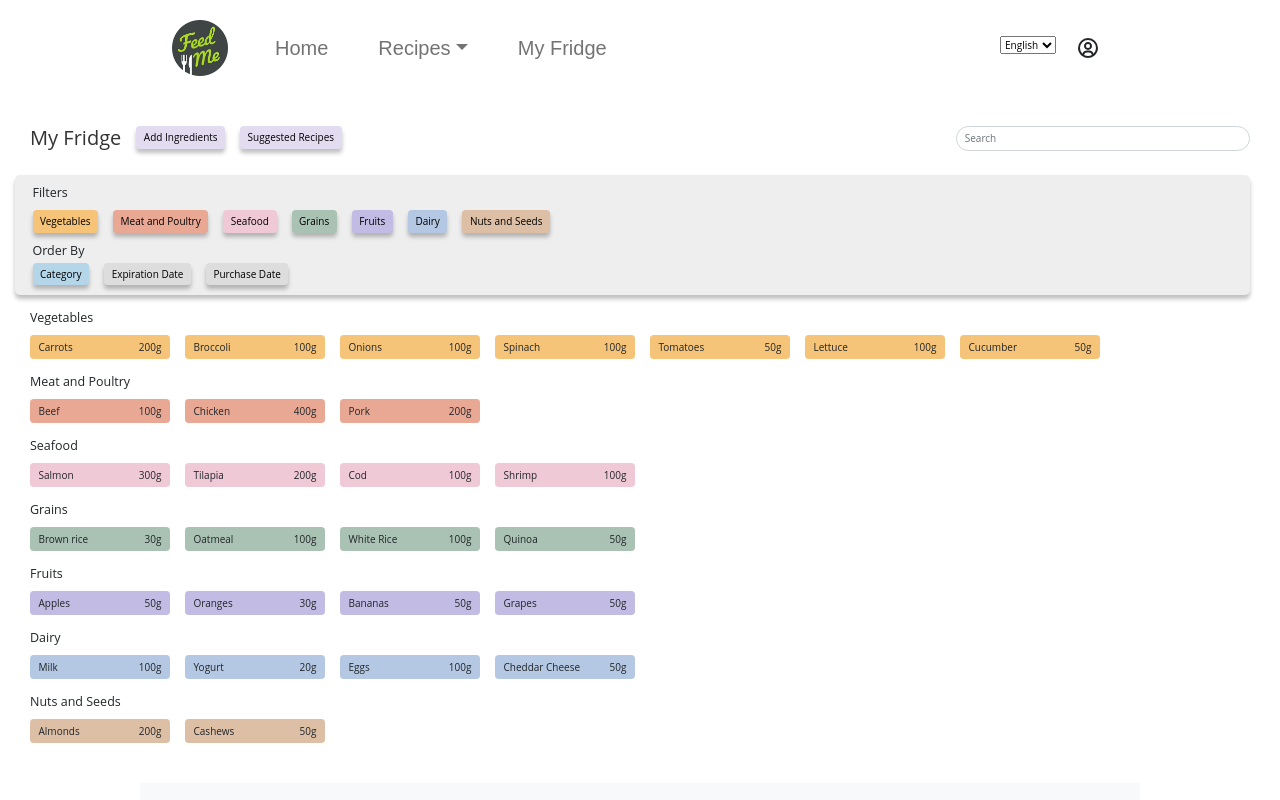
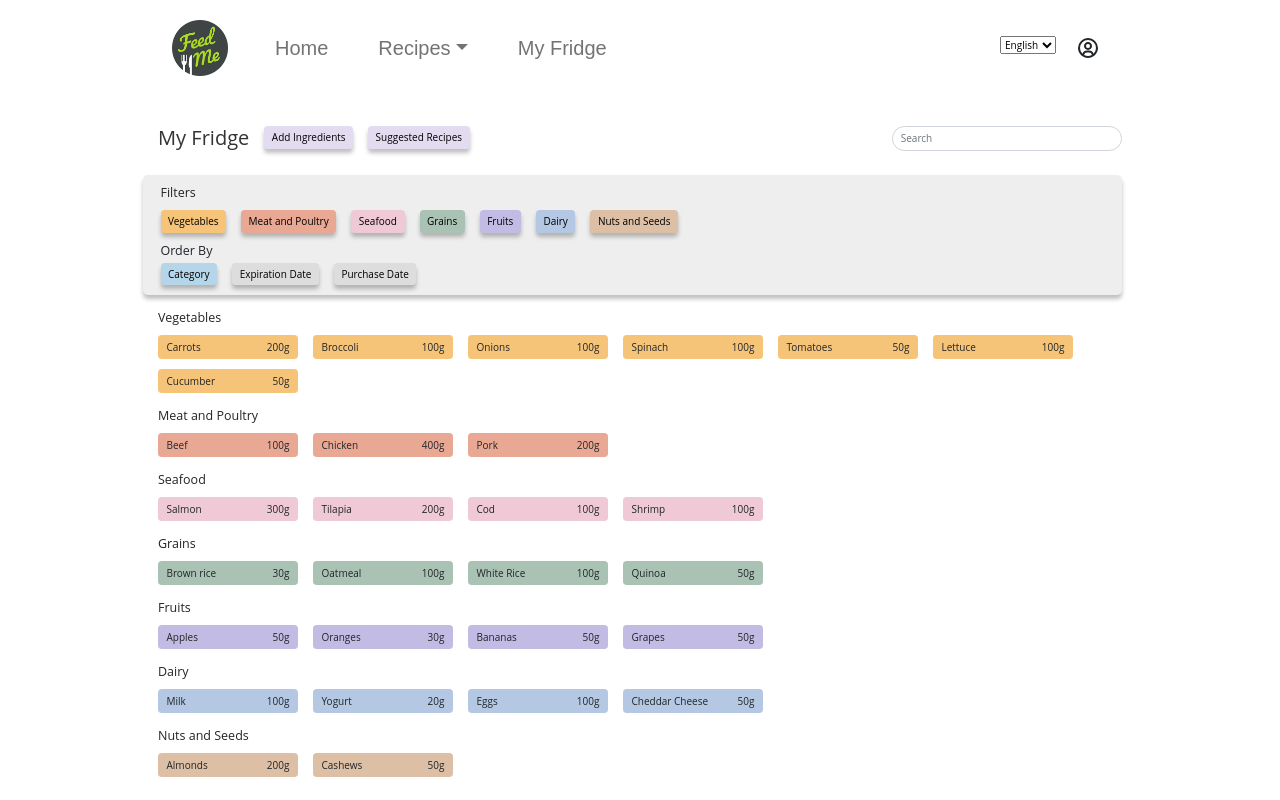
Before and after one commit to maxyhwu/feedme, a React (Create React App) app in the folder frontend/: page /myfridge in a window 1280 px wide. Built offline with nearby package versions, Linux system fonts and the light colour scheme.

Commit message:
fix width

```diff
--- a/frontend/src/MyFridge/myfridge.js
+++ b/frontend/src/MyFridge/myfridge.js
@@ -401,7 +401,7 @@ class MyFridge extends React.Component {
 
     render() {
         return (
-            <div className="container-fluid p-5">
+            <div className="container-fluid p-5" style={{ width: '80%' }}>
                 <div className="row">
                     <div className="col-auto mb-2">
                         <h4>My Fridge</h4>
```
